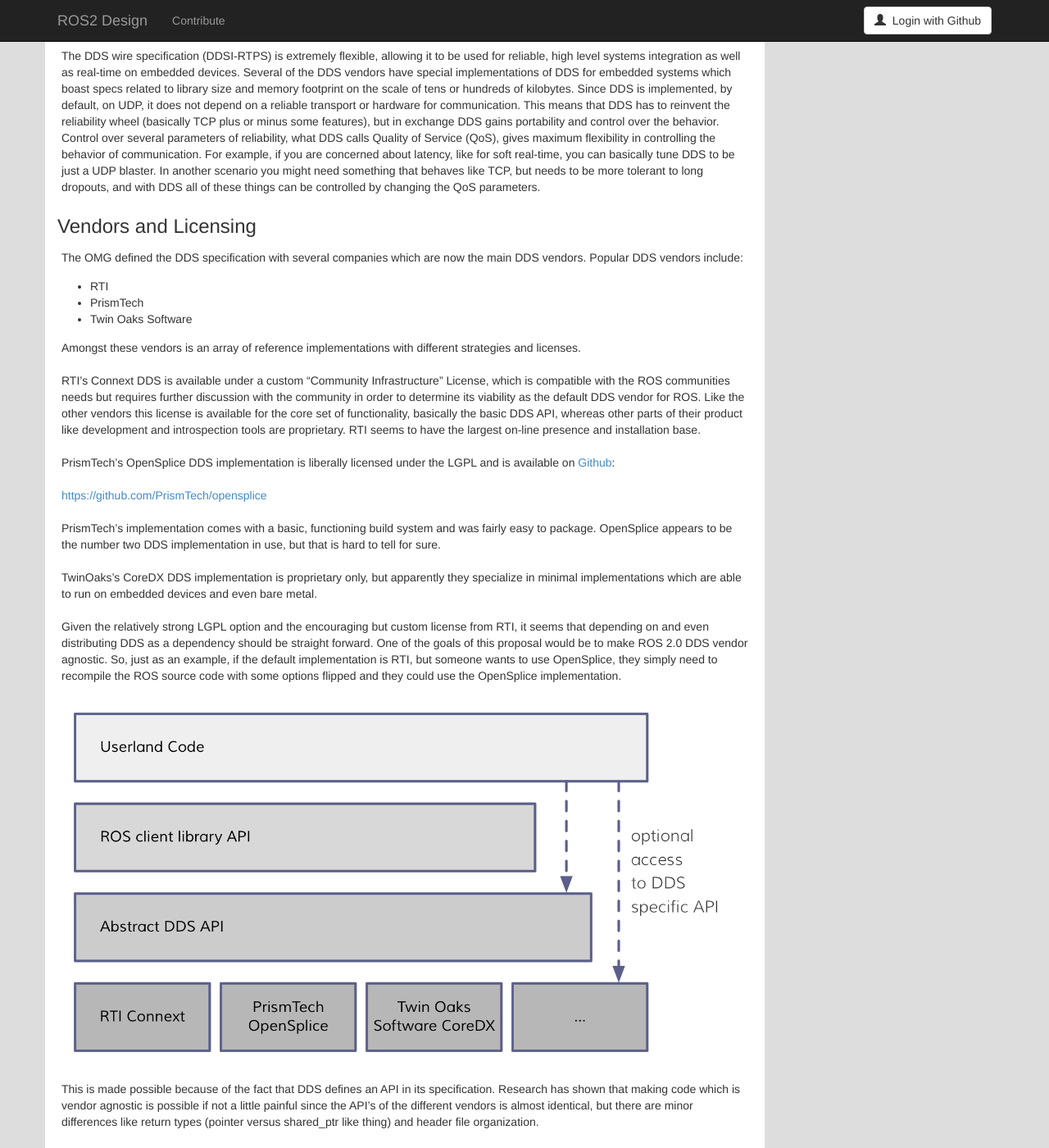
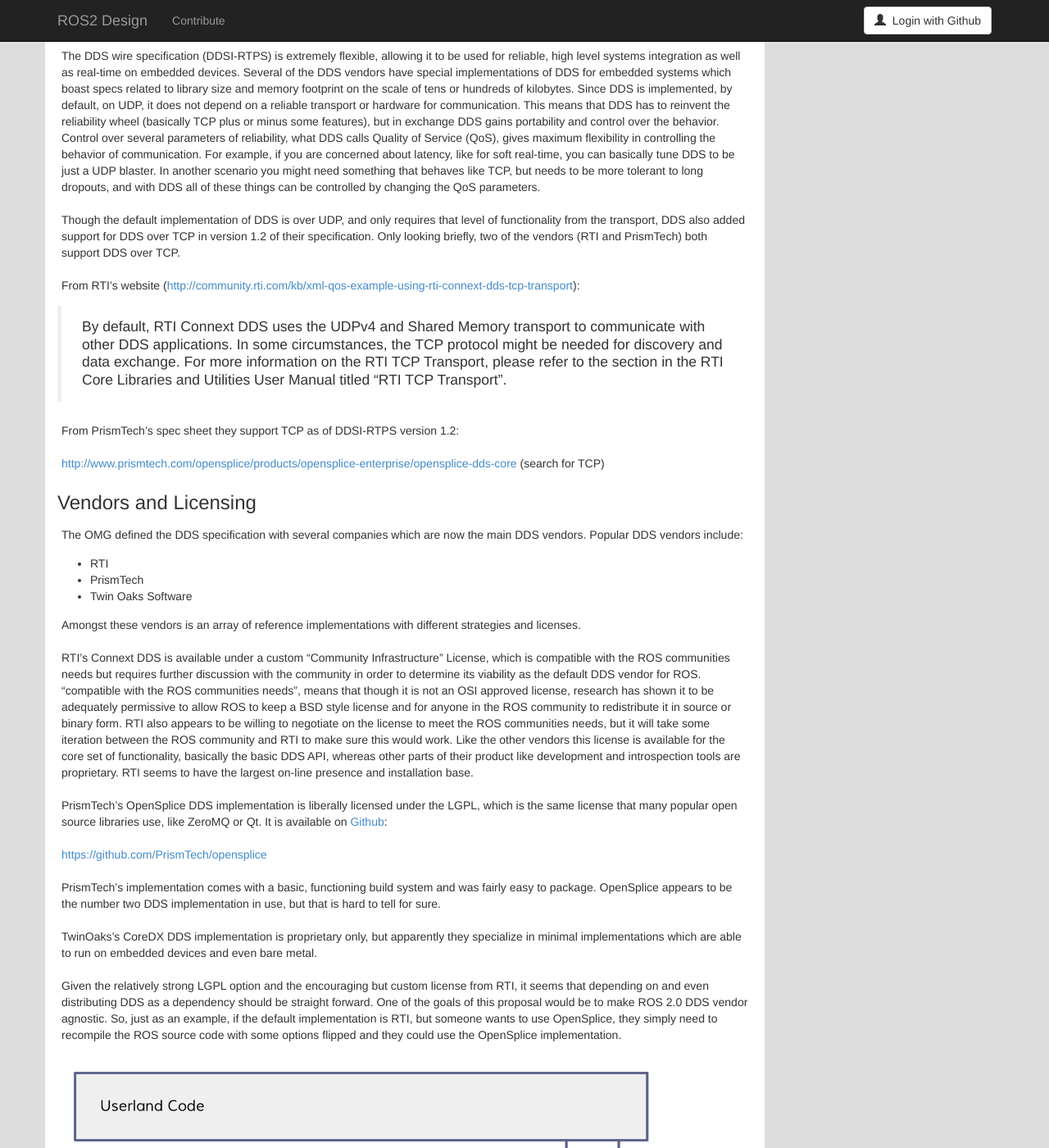
Before and after one commit to ros2/design, a Jekyll site: the page built from articles/20_ros_with_dds.md, in a window 1280 px wide and 1400 px high, scrolled down 1854 px. Shown: the whole window at 82% size. Built offline with Jekyll 4.4.1, drawn with Linux system fonts in a browser that asks for light colours; nearby versions of some CDN libraries; some of the changed text lies outside the part shown.

Commit message:
integrate feedback for ros_on_dds article

```diff
--- a/articles/20_ros_with_dds.md
+++ b/articles/20_ros_with_dds.md
@@ -99,6 +99,17 @@
 For example, if you are concerned about latency, like for soft real-time, you can basically tune DDS to be just a UDP blaster.
 In another scenario you might need something that behaves like TCP, but needs to be more tolerant to long dropouts, and with DDS all of these things can be controlled by changing the QoS parameters.
 
+Though the default implementation of DDS is over UDP, and only requires that level of functionality from the transport, DDS also added support for DDS over TCP in version 1.2 of their specification.
+Only looking briefly, two of the vendors (RTI and PrismTech) both support DDS over TCP.
+
+From RTI's website ([http://community.rti.com/kb/xml-qos-example-using-rti-connext-dds-tcp-transport](http://community.rti.com/kb/xml-qos-example-using-rti-connext-dds-tcp-transport)):
+
+> By default, RTI Connext DDS uses the UDPv4 and Shared Memory transport to communicate with other DDS applications. In some circumstances, the TCP protocol might be needed for discovery and data exchange. For more information on the RTI TCP Transport, please refer to the section in the RTI Core Libraries and Utilities User Manual titled "RTI TCP Transport".
+
+From PrismTech's spec sheet they support TCP as of DDSI-RTPS version 1.2:
+
+[http://www.prismtech.com/opensplice/products/opensplice-enterprise/opensplice-dds-core](http://www.prismtech.com/opensplice/products/opensplice-enterprise/opensplice-dds-core) (search for TCP)
+
 ### Vendors and Licensing
 
 The OMG defined the DDS specification with several companies which are now the main DDS vendors.
@@ -111,10 +122,13 @@
 Amongst these vendors is an array of reference implementations with different strategies and licenses.
 
 RTI's Connext DDS is available under a custom "Community Infrastructure" License, which is compatible with the ROS communities needs but requires further discussion with the community in order to determine its viability as the default DDS vendor for ROS.
+"compatible with the ROS communities needs", means that though it is not an OSI approved license, research has shown it to be adequately permissive to allow ROS to keep a BSD style license and for anyone in the ROS community to redistribute it in source or binary form.
+RTI also appears to be willing to negotiate on the license to meet the ROS communities needs, but it will take some iteration between the ROS community and RTI to make sure this would work.
 Like the other vendors this license is available for the core set of functionality, basically the basic DDS API, whereas other parts of their product like development and introspection tools are proprietary.
 RTI seems to have the largest on-line presence and installation base.
 
-PrismTech's OpenSplice DDS implementation is liberally licensed under the LGPL and is available on [Github](https://github.com):
+PrismTech's OpenSplice DDS implementation is liberally licensed under the LGPL, which is the same license that many popular open source libraries use, like ZeroMQ or Qt.
+It is available on [Github](https://github.com):
 
 [https://github.com/PrismTech/opensplice](https://github.com/PrismTech/opensplice)
 
@@ -155,6 +169,7 @@
 Accessing the DDS implementation would require depending on an additional package which is not normally used.
 In this way you can tell if a package has tied itself to a particular DDS vendor by just looking at the package dependencies.
 The goal of the ROS API, which is on top of DDS, should be to meet all the common needs for the ROS community, because once a user taps into the underlying DDS system, they will loose portability between DDS vendors.
+Portability between DDS vendors is not intended to encourage people to frequently choose different vendors, there will be one recommended and well supported default vendor, but instead it is meant to partially future proof ROS to changes in the DDS vendor options.
 
 ### Discovery
 
@@ -176,6 +191,27 @@
 These additional layers of abstraction allow DDS to have a high level of configuration, because you can set QoS settings at each level of the publish-subscribe stack, providing the highest granularity of configuration possible.
 Most of these levels of abstractions are not necessary to meet the current needs of ROS.
 Therefore, packaging common work flows under the simpler ROS-like interface (Node, Publisher, and Subscriber) will be one way ROS 2.0 can hide the complexity of DDS, while exposing some of its features.
+
+### Efficient Transport Alternatives
+
+In ROS 1.x there was never a standard shared-memory transport because it is negligibly faster than localhost TCP loop-back connections.
+It is possible to get non-trivial performance improvements from carefully doing zero-copy style shared-memory between processes, but anytime a task required faster than localhost TCP in ROS 1.x, nodelets were used.
+Nodelets allowed publishers and subscribers to share data by passing around `boost::share_ptr`'s to messages.
+This intraprocess communication is almost certainly faster than any interprocess communication options and is orthogonal to the discussion of the network publish-subscribe implementation.
+
+In the context of DDS, most vendors will optimize message traffic (even between processes) using shared-memory in a transparent way, only using the wire protocol and UDP sockets when leaving the localhost.
+This provides a considerable performance increase for DDS, whereas it did not for ROS 1.x, because the localhost networking optimization happens at the call to `send`.
+For ROS 1.x the process was: serialize the message into one large buffer, call TCP's `send` on the buffer once.
+For DDS the process would be more like: serialize the message, break the message into potentially many UDP packets, call UDP's `send` many times.
+In this way sending many UDP datagrams does not benefit from the same speed up as one large TCP `send`.
+Therefore, many DDS vendors will short circuit this process for localhost machines and use a blackboard style shared-memory mechanism to communicate efficiently between processes.
+
+However, not all DDS vendors are the same in this respect, so ROS would not rely on this "intelligent" behavior for efficient **intra**process communication.
+Additionally, if the ROS message format is kept, which is discussed in the next section, it would not be possible to prevent a conversion to the DDS message type for intraprocess topics.
+Therefore a custom intraprocess communication system would need to be developed for ROS which would never serialize nor convert messages, but instead would pass pointers (to shared in process memory) between publishers and subscribers using DDS topics.
+This same intraprocess communication mechanism would be needed for a custom middleware built on ZeroMQ, for example.
+
+The point to take away here is that efficient **intra**process communication will be addressed regardless of the network/interprocess implementation of the middleware.
 
 ### Messages
 
```
Also changed, not shown: other parts of articles/20_ros_with_dds.md (+1 -1 lines).
